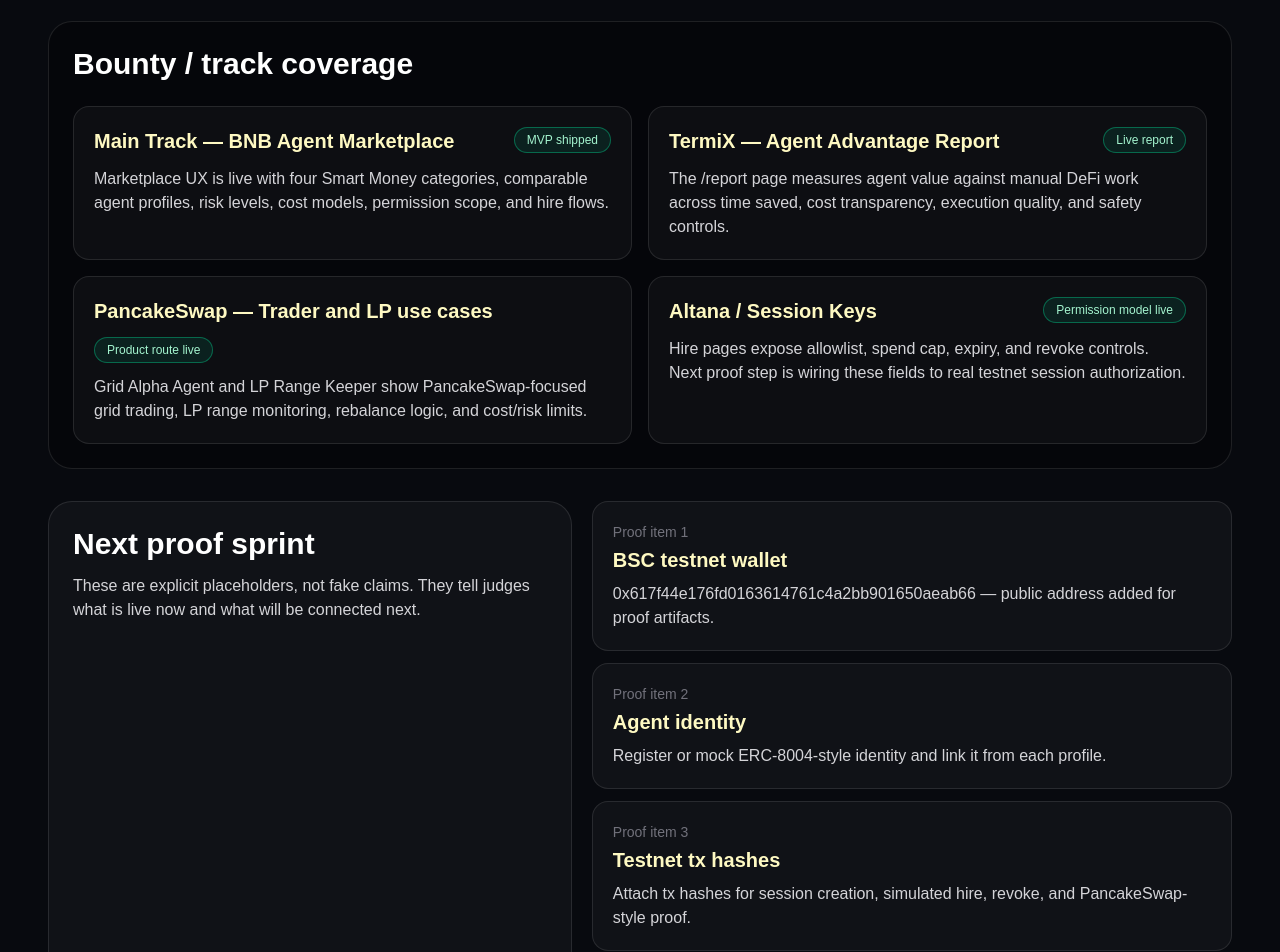
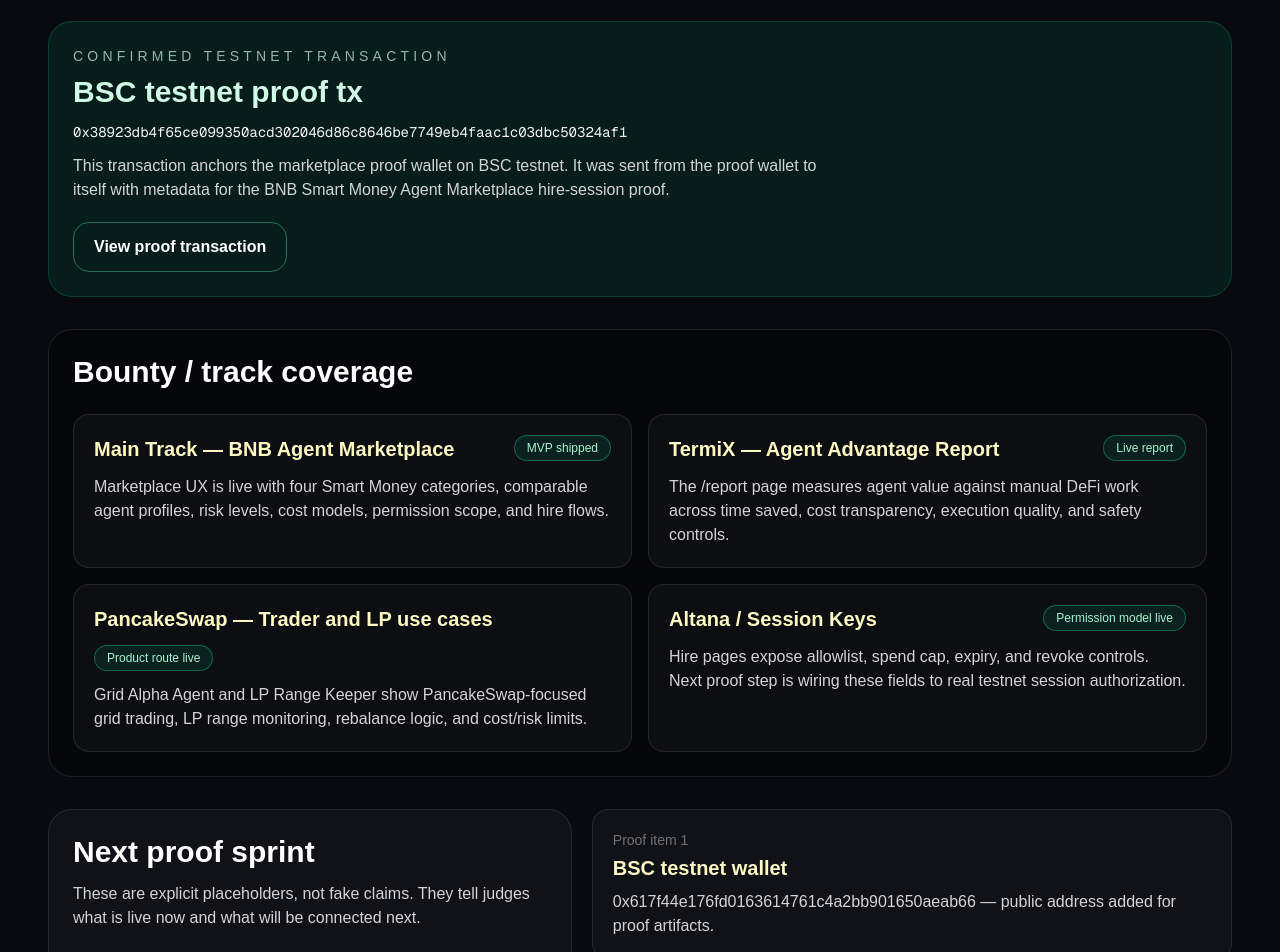
Before and after one commit to 7777chu/bnb-smart-money-agent-marketplace, a Next.js app in the folder app/: page /proof in a window 1280 px wide. Shown: the part 960-1912 px from the top of the page. Built offline with nearby package versions, Linux system fonts and the light colour scheme.

Commit message:
docs: add BSC testnet proof transaction

```diff
--- a/app/src/app/proof/page.tsx
+++ b/app/src/app/proof/page.tsx
@@ -9,6 +9,8 @@
 
 const testnetWallet = "0x617f44e176fd0163614761c4a2bb901650aeab66";
 const testnetWalletExplorer = `https://testnet.bscscan.com/address/${testnetWallet}`;
+const testnetProofTx = "0x38923db4f65ce099350acd302046d86c8646be7749eb4faac1c03dbc50324af1";
+const testnetProofTxExplorer = `https://testnet.bscscan.com/tx/${testnetProofTx}`;
 
 const proofTracks = [
   {
@@ -40,7 +42,7 @@
 const nextProofItems = [
   ["BSC testnet wallet", `${testnetWallet} — public address added for proof artifacts.`],
   ["Agent identity", "Register or mock ERC-8004-style identity and link it from each profile."],
-  ["Testnet tx hashes", "Attach tx hashes for session creation, simulated hire, revoke, and PancakeSwap-style proof."],
+  ["Testnet tx hashes", `${testnetProofTx} — confirmed BSC testnet proof transaction.`],
   ["BNB Agent Studio", "Run BNB Agent Studio CLI and commit command output/screenshots as proof artifacts."],
 ];
 
@@ -100,6 +102,19 @@
           </a>
         </section>
 
+        <section className="rounded-3xl border border-emerald-400/20 bg-emerald-400/10 p-6">
+          <p className="text-sm uppercase tracking-[0.3em] text-emerald-100/70">Confirmed testnet transaction</p>
+          <h2 className="mt-2 text-3xl font-bold text-emerald-100">BSC testnet proof tx</h2>
+          <p className="mt-3 break-words font-mono text-sm text-zinc-100">{testnetProofTx}</p>
+          <p className="mt-3 max-w-3xl text-zinc-300">
+            This transaction anchors the marketplace proof wallet on BSC testnet. It was sent from the proof wallet to itself
+            with metadata for the BNB Smart Money Agent Marketplace hire-session proof.
+          </p>
+          <a className="mt-5 inline-flex rounded-2xl border border-emerald-300/40 px-5 py-3 font-bold text-emerald-100 transition hover:bg-emerald-300 hover:text-black" href={testnetProofTxExplorer} target="_blank">
+            View proof transaction
+          </a>
+        </section>
+
         <section className="rounded-3xl border border-white/10 bg-black/30 p-6">
           <h2 className="text-3xl font-bold">Bounty / track coverage</h2>
           <div className="mt-6 grid gap-4 md:grid-cols-2">
```
Also changed, not shown: 1 other file (tests, documents, lock files or other folders).
